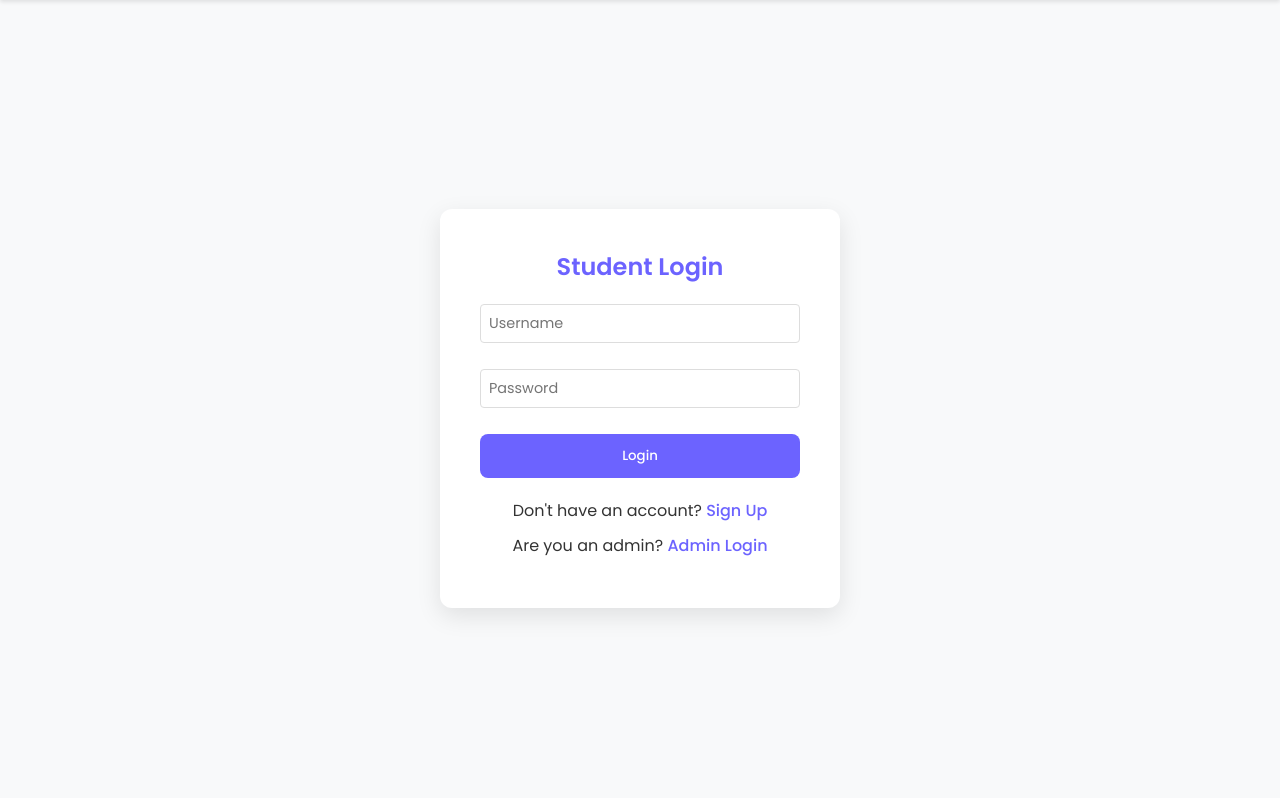
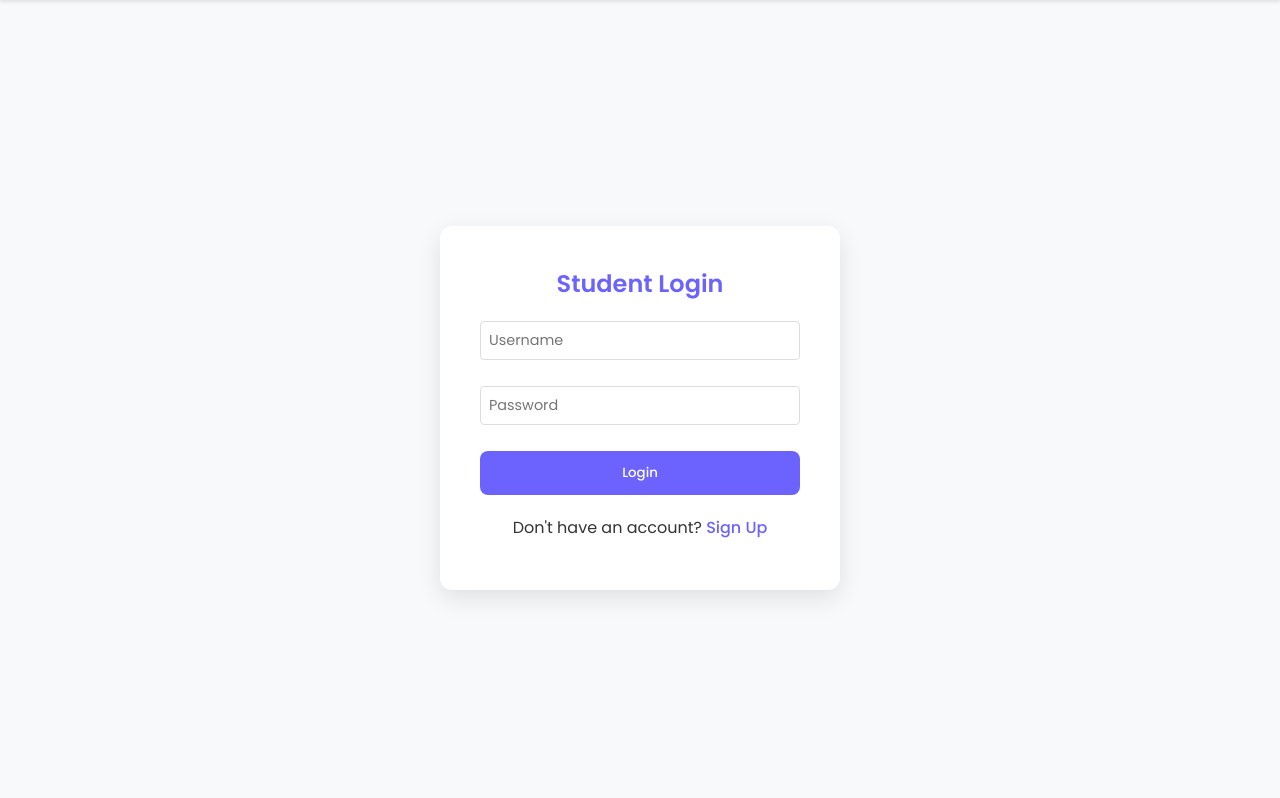
Before and after one commit to 27100340/demo-paymo-for-schools, a Flask app: page / in a window 1280 px wide. Shown: the part 92-890 px from the top of the page. Run offline with Flask 3, Linux system fonts and the light colour scheme.

Commit message:
removed admin signin access

```diff
--- a/templates/login.html
+++ b/templates/login.html
@@ -17,7 +17,7 @@
         </form>
         <div class="auth-links">
             <p>Don't have an account? <a href="/signup">Sign Up</a></p>
-            <p>Are you an admin? <a href="/admin-login">Admin Login</a></p>
+            <!-- <p>Are you an admin? <a href="/admin-login">Admin Login</a></p> -->
         </div>
     </div>
 </div>
```
